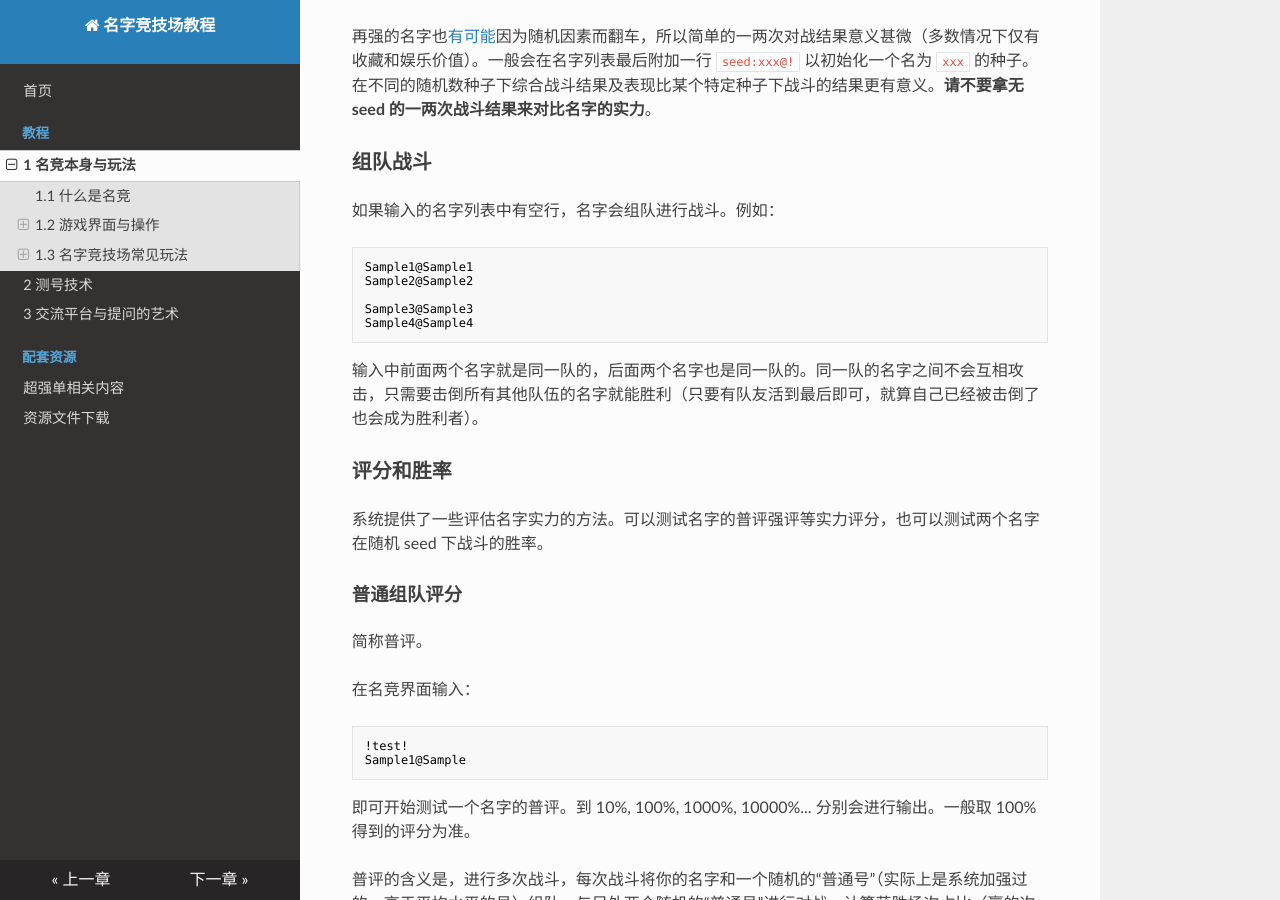
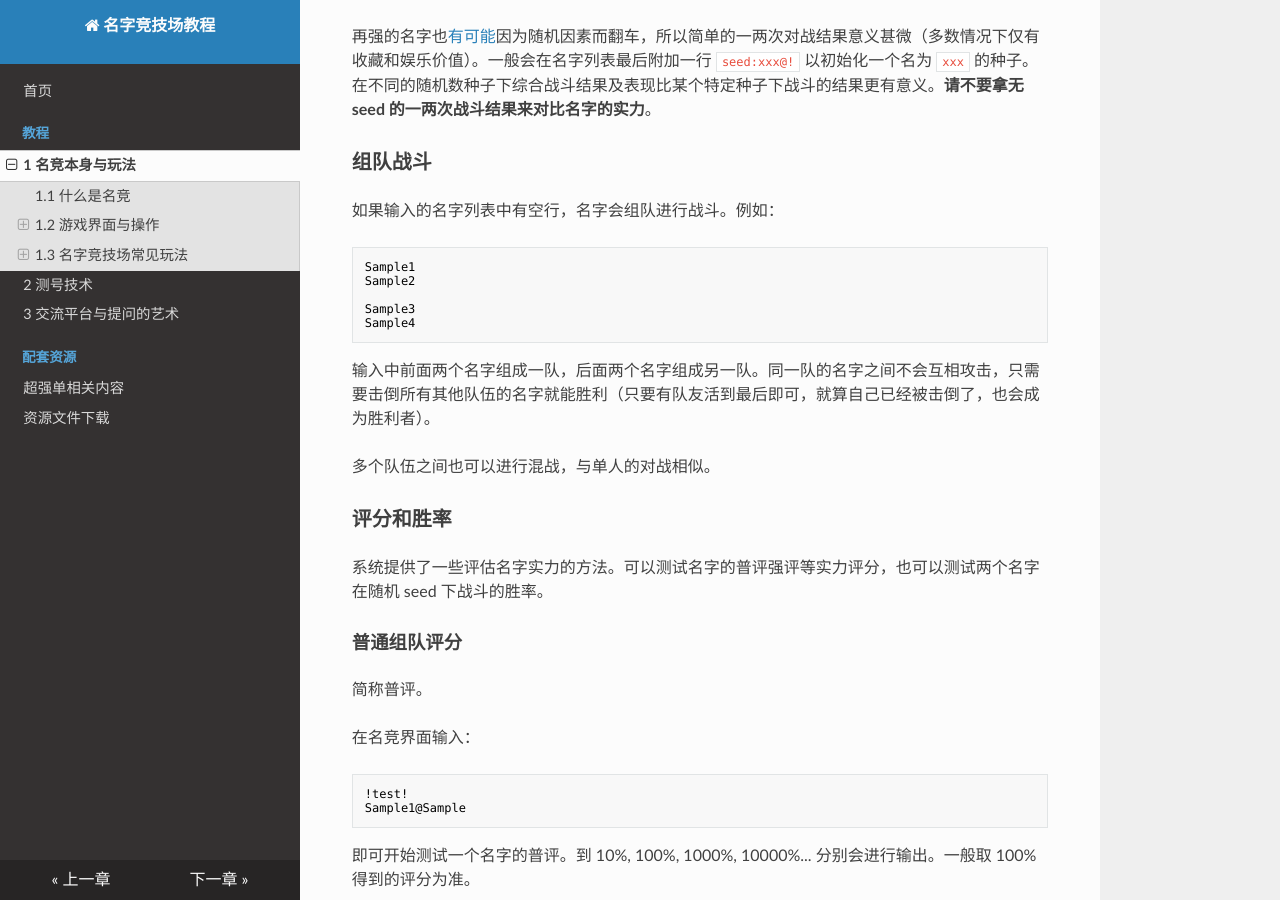
Before and after one commit to sqrt2802/namern-help-dev, an MkDocs documentation site: the page built from docs/chp1.md, in a window 1280 px wide and 900 px high, scrolled down 1174 px. Built offline with MkDocs 1.6.1, drawn with Linux system fonts in a browser that asks for light colours.

Commit message:
更新 chp1.md

````diff
--- a/docs/chp1.md
+++ b/docs/chp1.md
@@ -33,14 +33,16 @@
 如果输入的名字列表中有空行，名字会组队进行战斗。例如：
 
 ```text
-Sample1@Sample1
-Sample2@Sample2
+Sample1
+Sample2
 
-Sample3@Sample3
-Sample4@Sample4
+Sample3
+Sample4
 ```
 
-输入中前面两个名字就是同一队的，后面两个名字也是同一队的。同一队的名字之间不会互相攻击，只需要击倒所有其他队伍的名字就能胜利（只要有队友活到最后即可，就算自己已经被击倒了也会成为胜利者）。
+输入中前面两个名字组成一队，后面两个名字组成另一队。同一队的名字之间不会互相攻击，只需要击倒所有其他队伍的名字就能胜利（只要有队友活到最后即可，就算自己已经被击倒了，也会成为胜利者）。
+
+多个队伍之间也可以进行混战，与单人的对战相似。
 
 ### 评分和胜率
 
````
